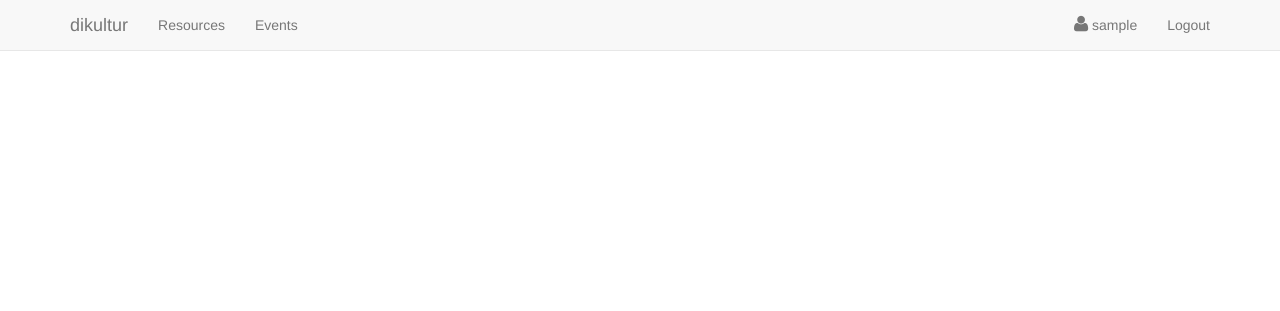
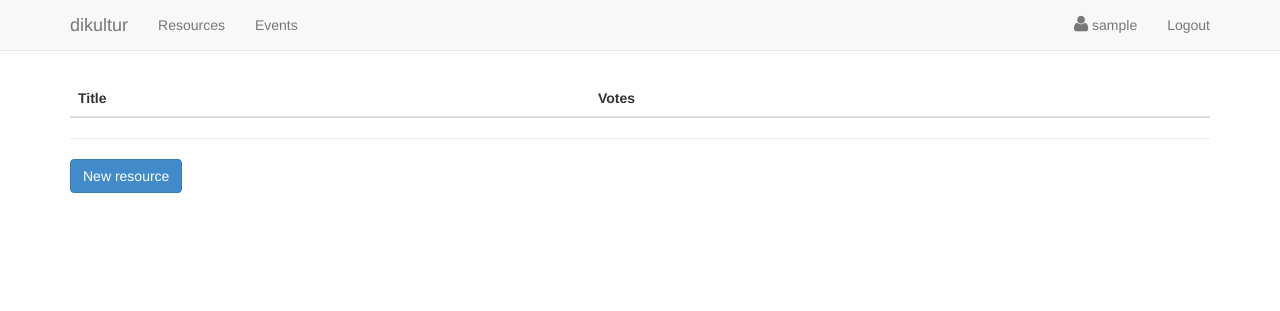
Before and after one commit to datalogisk-fagraad/dikultur, a Django app: page /resources/ in a window 1280 px wide. Shown: the top 311 px of the page. Run offline with Django 3.2, Linux system fonts and the light colour scheme; the visitor is signed in with stand-in values (Sample User, id 1); data that the repository does not hold is empty; parts of the project's set-up code (start-up, migrations or seed data) failed here and were passed over; some libraries are stand-ins or nearby versions.

Commit message:
WIP - Resource creation: Form and upload of files

```diff
--- /dev/null
+++ b/apps/resources/templates/resources/includes/resource_list.html
@@ -0,0 +1,25 @@
+<table class="table table-striped table-hover">
+
+  <thead>
+  <tr>
+    <th>Title</th>
+    <th>Votes</th>
+  </tr>
+  </thead>
+
+  <tbody>
+
+  {% for resource in resources %}
+    <tr>
+      <td>
+        <a href="{% url 'resources:detail' resource.slug %}">{{ resource.title }}</a>
+      </td>
+      <td>
+        {{ resource.upvotes }}
+      </td>
+    </tr>
+  {% endfor %}
+
+  </tbody>
+
+</table>
--- a/apps/resources/templates/resources/resource_list.html
+++ b/apps/resources/templates/resources/resource_list.html
@@ -1,12 +1,15 @@
 {% extends 'resources/base.html' %}
+{% load resources_tags %}
 
 {% block content %}
 
-  {% for resource in resources %}
+  {% resource_list resources %}
 
-    <a href="{% url 'resources:detail' resource.slug %}">{{ resource }}</a><br />
+  <hr />
 
-  {% endfor %}
+  {% if user.is_authenticated %}
+    <a href="{% url 'resources:create' %}" class="btn btn-primary">New resource</a>
+  {% endif %}
 
 
 {% endblock %}
--- /dev/null
+++ b/apps/resources/templatetags/resources_tags.py
@@ -0,0 +1,11 @@
+from django import template
+
+register = template.Library()
+
+
+@register.inclusion_tag('resources/includes/resource_list.html')
+def resource_list(resources, profile_view=False):
+    return {
+        'resources': resources,
+        'profile_view': profile_view
+    }
--- a/apps/resources/urls.py
+++ b/apps/resources/urls.py
@@ -4,8 +4,10 @@ from . import views
 
 urlpatterns = patterns(
     '',
+    url(r'^create/$', views.ResourceCreate.as_view(), name='create'),
     url(r'^(?P<slug>\S+)/remove_upvote$', views.resource_remove_upvote, name='remove_upvote'),
     url(r'^(?P<slug>\S+)/upvote$', views.resource_upvote, name='upvote'),
+    url(r'^(?P<slug>\S+)/update$', views.ResourceUpdate.as_view(), name='update'),
     url(r'^(?P<slug>\S+)$', views.ResourceDetail.as_view(), name='detail'),
     url(r'^$', views.ResourceList.as_view(), name='list'),
 )
--- a/apps/resources/views.py
+++ b/apps/resources/views.py
@@ -1,10 +1,13 @@
 from django.db import IntegrityError
-from django.http import HttpResponse
-from django.views.generic import ListView, DetailView, View
+from django.http import HttpResponse, HttpResponseRedirect
+from django.views.generic import ListView, DetailView, View, CreateView, \
+    UpdateView
 from django.utils.decorators import method_decorator
 from django.views.decorators.csrf import csrf_exempt
 
-from . import models
+from ..core.views.mixins import LoginRequiredMixin
+
+from . import models, forms
 
 
 class ResourceList(ListView):
@@ -59,3 +62,31 @@ def resource_remove_upvote(request, **kwargs):
     resource = models.Resource.objects.get(slug=slug)
     resource.remove_upvote(request.user)
     return HttpResponse(content=resource.upvotes, status=200)
+
+
+class ResourceCreate(LoginRequiredMixin, CreateView):
+    template_name = 'resources/resource_form.html'
+    model = models.Resource
+    form_class = forms.ResourceForm
+
+    def form_valid(self, form):
+        form.instance.owner = self.request.user
+        resource = form.save()
+
+        for file in self.request.FILES.getlist('resourcefile'):
+            models.ResourceFile.objects.create(resource=resource, file=file)
+
+        return HttpResponseRedirect(resource.get_absolute_url())
+
+
+class ResourceUpdate(LoginRequiredMixin, UpdateView):
+    template_name = 'resources/resource_form.html'
+    model = models.Resource
+    form_class = forms.ResourceForm
+
+    def form_valid(self, form):
+        resource = form.save()
+        for file in self.request.FILES.getlist('resourcefile'):
+            models.ResourceFile.objects.create(resource=resource, file=file)
+
+        return HttpResponseRedirect(resource.get_absolute_url())
```
Also changed, not shown: apps/resources/forms.py (added, +14 -0 lines), apps/resources/models.py (+4 -3 lines), apps/resources/templates/resources/resource_detail.html (+14 -6 lines), apps/resources/templates/resources/resource_form.html (added, +35 -0 lines), apps/resources/migrations/0008_remove_resourcefile_title.py (added), apps/resources/templatetags/__init__.py (added).
